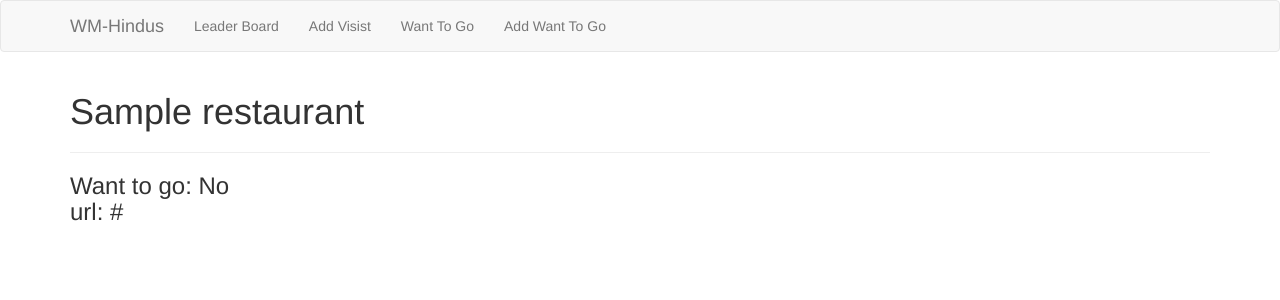
After one commit to puchmichal/indian-food-app, a Flask app: template app/templates/restaurant.html in a window 1280 px wide. The commit adds this page. Shown: the top 300 px of the page. Run offline with Flask 2, Linux system fonts and the light colour scheme; the template is opened without the code that fills it: most values are stand-ins (such as "Sample title", 1, 10 or a date in 2020); parts of the project's set-up code (start-up, migrations or seed data) failed here and were passed over; some libraries are stand-ins or nearby versions.

Commit message:
restaurant profile endpoint added

```diff
--- a/app/app.py
+++ b/app/app.py
@@ -1,11 +1,12 @@
 import os
 from statistics import mean
 
-from flask import Flask, flash, render_template, request
+from flask import Flask, Response, abort, flash, render_template, request
 from flask_bootstrap import Bootstrap
 from flask_migrate import Migrate
 from flask_sqlalchemy import SQLAlchemy
-from flask_user import UserManager, login_required, roles_required, user_registered
+from flask_user import (UserManager, login_required, roles_required,
+                        user_registered)
 from werkzeug.utils import redirect
 
 app = Flask(__name__)
@@ -45,6 +46,7 @@ def get_all_restaurants():
 
     restaurants_list = [
         {
+            "id": restaurant.id,
             "name": restaurant.name,
             "general_rating": mean(
                 [mean([rating.delivery, rating.taste]) for rating in restaurant.ratings]
@@ -58,6 +60,20 @@ def get_all_restaurants():
     ]
 
     return render_template("leaderboard.html", title="Leader Board", restaurants=restaurants_list)
+
+
+@app.route("/restaurant/<int:restaurant_id>")
+def restaurant_profile(restaurant_id: int = None):
+    restaurant = db.session.query(Restaurant).filter_by(id=restaurant_id).first()
+
+    if not restaurant:
+        abort(Response("Restaurant does not exist", 404))
+    else:
+        return render_template(
+            template_name_or_list="restaurant.html",
+            title="Restauran profile",
+            restaurant=restaurant,
+        )
 
 
 @app.route("/add_visit", methods=["GET", "POST"])
--- a/app/templates/form.html
+++ b/app/templates/form.html
@@ -43,8 +43,7 @@
 
                     <div class="form-group">
                         <label>Lunch URL</label>
-                        <input type="url" class="form-control" id="website" name="website"
-                            placeholder="Enter lunch URL">
+                        <input type="url" class="form-control" id="url" name="url" placeholder="Enter lunch URL">
                     </div>
 
                     <button type="submit" class="btn btn-primary">Submit</button>
--- a/app/templates/leaderboard.html
+++ b/app/templates/leaderboard.html
@@ -23,7 +23,11 @@
         <tbody>
         {% for restaurant in restaurants %}
             <tr>
-                <td>{{ restaurant["name"] }}</td>
+                <td>
+                    <a href="{{ url_for("restaurant_profile", restaurant_id=restaurant["id"]) }}">
+                    {{ restaurant["name"] }}
+                    </a>
+                </td>
                 <td>{{ restaurant["general_rating"] }}</td>
                 <td>{{ restaurant["taste_rating"] }}</td>
                 <td>{{ restaurant["delivery_rating"] }}</td>
--- /dev/null
+++ b/app/templates/restaurant.html
@@ -0,0 +1,22 @@
+{% extends "base.html" %}
+
+
+{% block content %}
+
+
+<div class=container>
+    <h1>{{ restaurant.name }}</h1>
+    <hr>
+    <h3>
+    Want to go:
+        {% if restaurant.want_to_go == True %}
+            Yes
+        {% else %}
+            No
+        {% endif %}
+    <br>
+    url: {{ restaurant.url }}
+    </h3>
+</div>
+
+{% endblock %}
```
